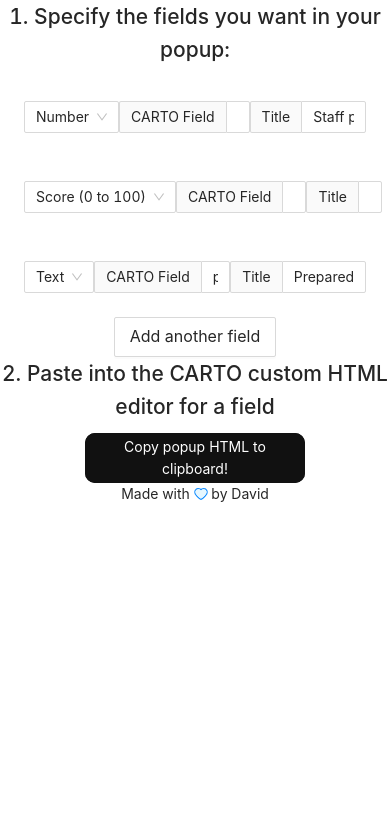
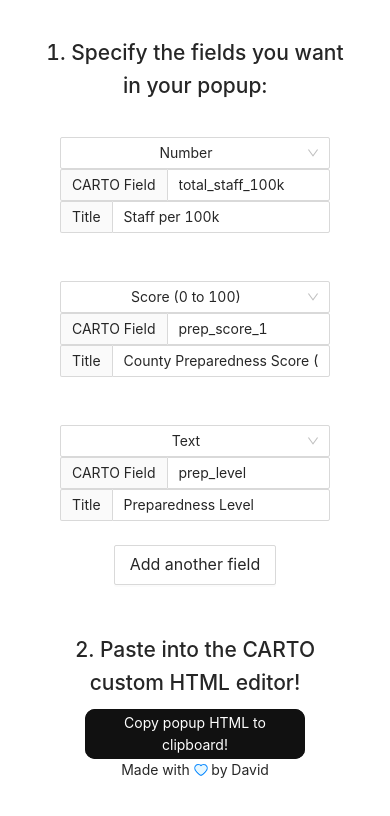
Before and after one commit to ruralinnovation/popoup-html-generator, a React (Create React App) app: page / in a window 390 px wide. Shown: the top 816 px of the page. Built offline with nearby package versions, Linux system fonts and the light colour scheme.

Commit message:
:nail_care: + :iphone: friendlines

```diff
--- a/src/App.css
+++ b/src/App.css
@@ -1,16 +1,22 @@
 .App {
   text-align: center;
+  min-width: 800px;
+  margin: 36px;
 }
 
-.App-logo {
-  height: 40vmin;
-  pointer-events: none;
+@media only screen and (max-width: 800px) {
+  .App {
+    min-width: 0;
+  }
+
+  .App .field-input-container {
+    flex-direction: column;
+    /*margin: 16px;*/
+  }
 }
 
-@media (prefers-reduced-motion: no-preference) {
-  .App-logo {
-    animation: App-logo-spin infinite 20s linear;
-  }
+section {
+  margin-bottom: 48px;
 }
 
 .App-header {
--- a/src/App.js
+++ b/src/App.js
@@ -11,8 +11,9 @@
 
 const FieldInput = ({fieldInputValue, onChange}) => {
   return (
-    <div style={{display: 'flex', padding: 24}}>
+    <div className="field-input-container" style={{display: 'flex', padding: 24}}>
       <Select
+        style={{flex: 1}}
         defaultValue={fieldInputValue.fieldType}
         className="field-type"
         onChange={(fieldType) => onChange({...fieldInputValue, fieldType})}
@@ -22,12 +23,14 @@
         <Select.Option value={FIELD_TYPES.text}>{FIELD_TYPES.text}</Select.Option>
       </Select>
       <Input
+        style={{flex: 2}}
         addonBefore="CARTO Field"
         placeholer={"eg state_pop_2018"}
         value={fieldInputValue.fieldName}
         onChange={({target}) => onChange({...fieldInputValue, fieldName: target.value.trim()})}
       />
       <Input
+        style={{flex: 2}}
         addonBefore="Title"
         placeholer={"eg The State Population in 2018"}
         value={fieldInputValue.fieldDisplayName}
@@ -53,8 +56,9 @@
 
   console.log(fieldInputValues)
   return (
+    <div style={{display: 'flex', justifyContent: 'center'}}>
       <div className="App">
-      <div>
+        <section className="field-inputs-section">
           <h2>1. Specify the fields you want in your popup:</h2>
           {fieldInputValues.map((fieldInputValue, i) => (
             <FieldInput
@@ -63,14 +67,15 @@
               fieldInputValue={fieldInputValue}/>)
           )}
           <Button size="large" onClick={addNewInputField}>Add another field</Button>
-      </div>
+        </section>
 
-      <div>
-        <h2>2. Paste into the CARTO custom HTML editor for a field</h2>
+        <section>
+          <h2>2. Paste into the CARTO custom HTML editor!</h2>
           <GlowButton onClick={() => copyToClipboard(generatePopupHTML(fieldInputValues))}>
             Copy popup HTML to clipboard!
           </GlowButton>
           <p>Made with <HeartTwoTone style={{color: 'red'}} /> by David</p>
+        </section>
       </div>
     </div>
   );
```
Lines whose indentation alone changed are shown as unchanged.
